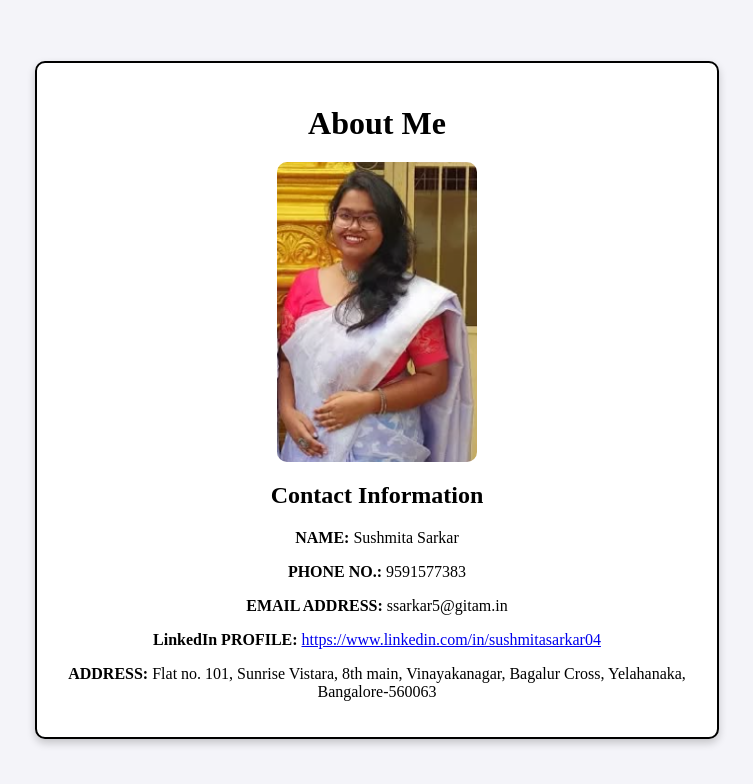
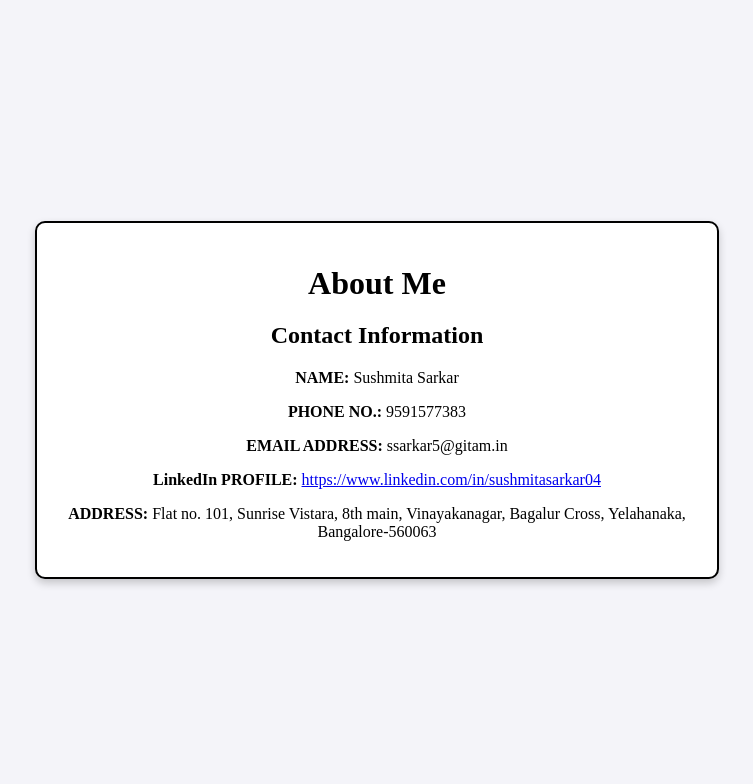
Before and after one commit to Sushiizz/first-website-sush, a plain HTML site: page index.html in a window 1280 px wide. Shown: the whole page, without its empty margins (263-1016 px from the left). Drawn offline with Linux system fonts and the light colour scheme.

Commit message:
Update index.html

```diff
--- a/index.html
+++ b/index.html
@@ -33,7 +33,6 @@
 	<body>
 		<div class="container">
 			<h1>About Me</h1>
-			<img src="Sushmita.png" alt="My Picture" width="200" height="300">
 			<h2>Contact Information</h2>
 			<p><strong>NAME:</strong> Sushmita Sarkar</p>
 			<p><strong>PHONE NO.:</strong> 9591577383</p>
```
